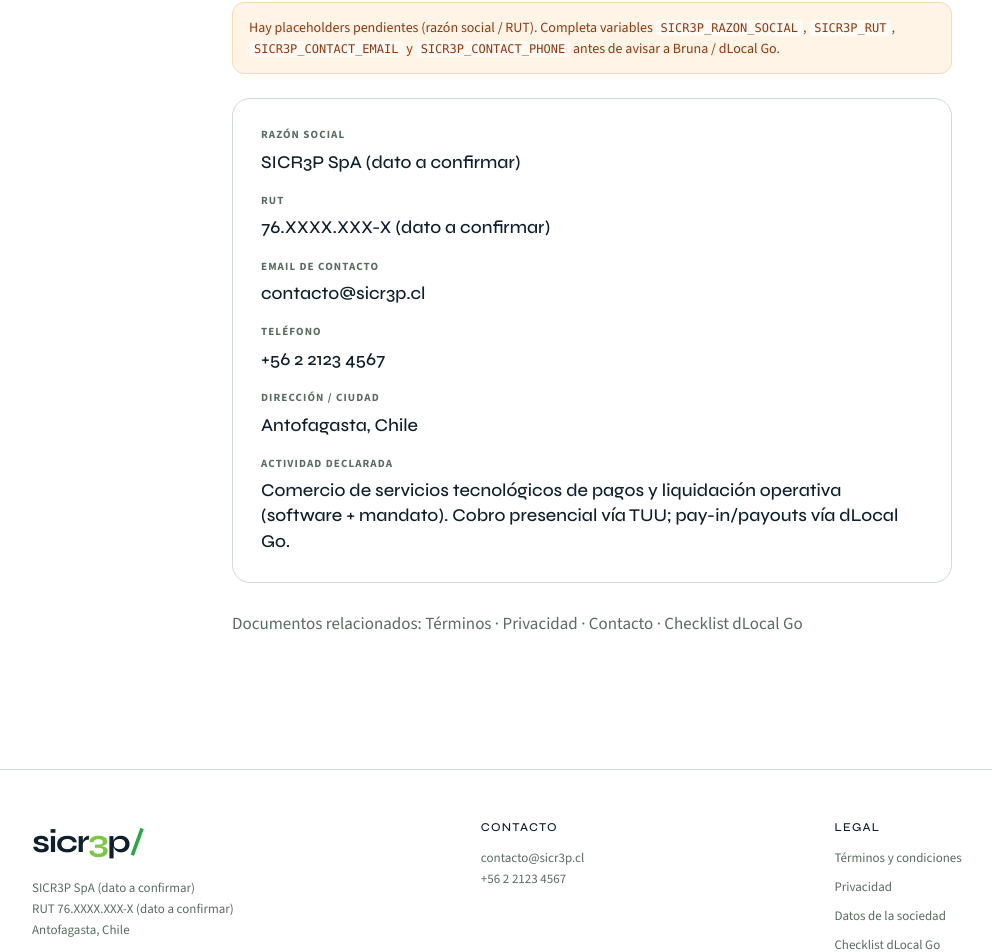
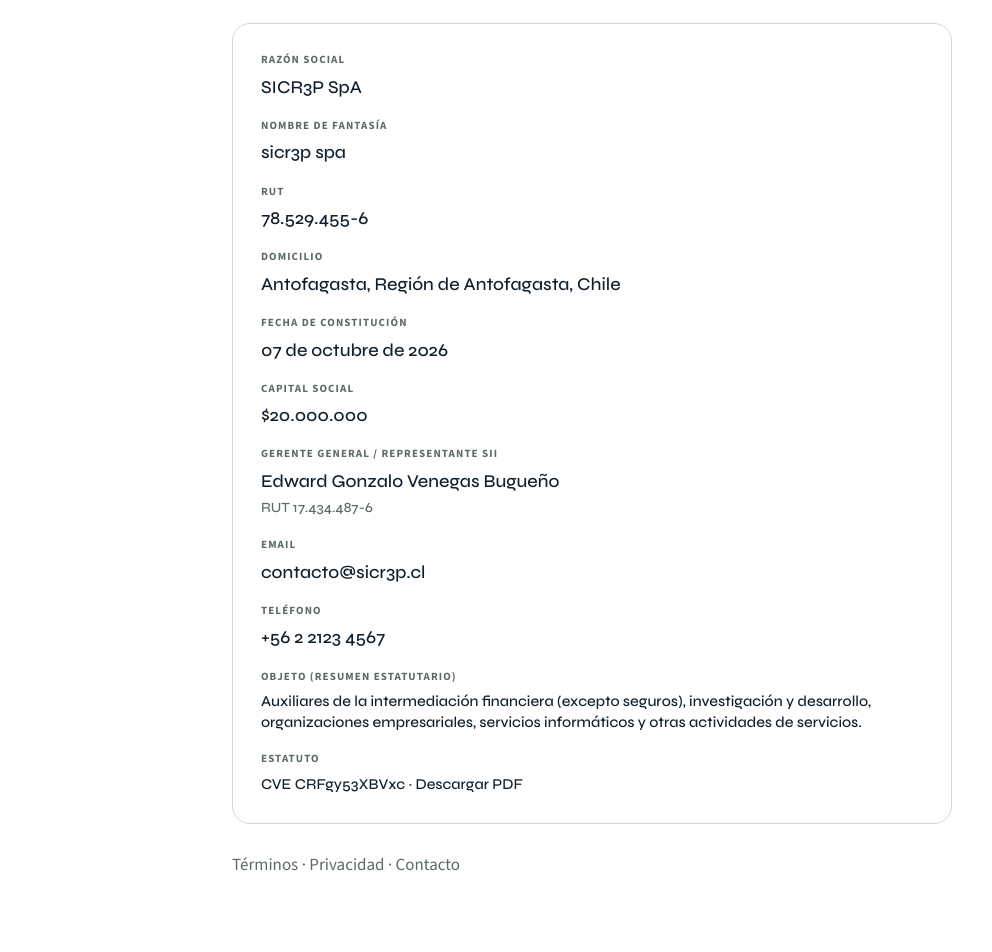
Before and after one commit to Houmeecl/asg, a Next.js app: page /legal in a window 1280 px wide. Shown: the part 445-1397 px from the top of the page, without its empty margins (48-1040 px from the left). Built offline with nearby package versions, Linux system fonts and the light colour scheme.

Commit message:
Términos solo sicr3p/ y datos PJ del estatuto CRFgy53XBVxc
Actualiza RUT 78.529.455-6 / SICR3P SpA; elimina marcas de terceros
de condiciones y privacidad; publica PDF del estatuto.

Co-authored-by: Houmeecl <Houmeecl@users.noreply.github.com>

```diff
--- a/app/components/SiteFooter.js
+++ b/app/components/SiteFooter.js
@@ -47,13 +47,13 @@ export default function SiteFooter() {
             <Link href="/terminos">Términos y condiciones</Link>
             <Link href="/privacidad">Privacidad</Link>
             <Link href="/legal">Datos de la sociedad</Link>
-            <Link href="/docs/legal/dlocal-go-checklist">Checklist dLocal Go</Link>
+            <Link href="/docs/legal/dlocal-go-checklist">Checklist del sitio</Link>
             <Link href="/contacto">Contacto</Link>
           </p>
         </div>
       </div>
       <div className="c foot-copy">
-        © {new Date().getFullYear()} sicr3p/ · plataforma tecnológica de pagos y liquidación vía proveedores autorizados
+        © {new Date().getFullYear()} sicr3p/ · SICR3P SpA · plataforma tecnológica de pagos y liquidación
       </div>
     </footer>
   );
--- a/app/legal/page.js
+++ b/app/legal/page.js
@@ -5,32 +5,36 @@ import { legalMeta } from '@/lib/baas/legal-copy';
 
 export const metadata = {
   title: 'Datos de la sociedad — sicr3p/',
-  description: 'Razón social, RUT y contacto para validación merchant (dLocal Go / TUU).',
+  description: 'Razón social, RUT y datos societarios de SICR3P SpA.',
 };
 
 export default function LegalPage() {
   const meta = legalMeta();
-  const { razonSocial, rut, email, telefono, direccion } = BAAS_LEGAL;
-  const pending = /confirmar|XXXX/i.test(`${razonSocial} ${rut}`);
+  const {
+    razonSocial,
+    nombreFantasia,
+    rut,
+    email,
+    telefono,
+    direccion,
+    fechaConstitucion,
+    capitalSocial,
+    representanteLegal,
+    representanteRut,
+    estatutoCve,
+    estatutoUrl,
+  } = BAAS_LEGAL;
 
   return (
     <LegalShell
       eyebrow="Persona jurídica"
       title="Datos de la sociedad"
-      updated={`Visible para revisión merchant · ${meta.updated}`}
+      updated={`Estatuto actualizado · CVE ${estatutoCve} · ${meta.updated}`}
     >
       <p className="legal-lead">
-        Información que debe coincidir con el registro en dLocal Go y con el comercio TUU. Los campos marcados
-        como “dato a confirmar” no deben usarse para solicitar revisión live hasta completarlos.
+        Identificación de {razonSocial}, titular de la plataforma sicr3p/, conforme al Certificado de
+        Estatuto Actualizado del Registro de Empresas y Sociedades.
       </p>
-
-      {pending && (
-        <div className="legal-banner warn">
-          Hay placeholders pendientes (razón social / RUT). Completa variables{' '}
-          <code>SICR3P_RAZON_SOCIAL</code>, <code>SICR3P_RUT</code>, <code>SICR3P_CONTACT_EMAIL</code> y{' '}
-          <code>SICR3P_CONTACT_PHONE</code> antes de avisar a Bruna / dLocal Go.
-        </div>
-      )}
 
       <dl className="legal-dl">
         <div>
@@ -38,11 +42,35 @@ export default function LegalPage() {
           <dd>{razonSocial}</dd>
         </div>
         <div>
+          <dt>Nombre de fantasía</dt>
+          <dd>{nombreFantasia}</dd>
+        </div>
+        <div>
           <dt>RUT</dt>
           <dd>{rut}</dd>
         </div>
         <div>
-          <dt>Email de contacto</dt>
+          <dt>Domicilio</dt>
+          <dd>{direccion}</dd>
+        </div>
+        <div>
+          <dt>Fecha de constitución</dt>
+          <dd>{fechaConstitucion}</dd>
+        </div>
+        <div>
+          <dt>Capital social</dt>
+          <dd>{capitalSocial}</dd>
+        </div>
+        <div>
+          <dt>Gerente general / representante SII</dt>
+          <dd>
+            {representanteLegal}
+            <br />
+            <span style={{ fontSize: 14, color: 'var(--ink-soft)' }}>RUT {representanteRut}</span>
+          </dd>
+        </div>
+        <div>
+          <dt>Email</dt>
           <dd><a href={`mailto:${email}`}>{email}</a></dd>
         </div>
         <div>
@@ -50,27 +78,29 @@ export default function LegalPage() {
           <dd><a href={`tel:${telefono.replace(/\s/g, '')}`}>{telefono}</a></dd>
         </div>
         <div>
-          <dt>Dirección / ciudad</dt>
-          <dd>{direccion}</dd>
+          <dt>Objeto (resumen estatutario)</dt>
+          <dd style={{ fontSize: 15, fontWeight: 500 }}>
+            Auxiliares de la intermediación financiera (excepto seguros), investigación y desarrollo,
+            organizaciones empresariales, servicios informáticos y otras actividades de servicios.
+          </dd>
         </div>
         <div>
-          <dt>Actividad declarada</dt>
-          <dd>
-            Comercio de servicios tecnológicos de pagos y liquidación operativa (software + mandato). Cobro
-            presencial vía TUU; pay-in/payouts vía dLocal Go.
+          <dt>Estatuto</dt>
+          <dd style={{ fontSize: 15, fontWeight: 500 }}>
+            CVE {estatutoCve} ·{' '}
+            <a href={estatutoUrl} target="_blank" rel="noreferrer">
+              Descargar PDF
+            </a>
           </dd>
         </div>
       </dl>
 
       <p className="legal-lead" style={{ marginTop: 28 }}>
-        Documentos relacionados:{' '}
         <Link href="/terminos">Términos</Link>
         {' · '}
         <Link href="/privacidad">Privacidad</Link>
         {' · '}
         <Link href="/contacto">Contacto</Link>
-        {' · '}
-        <Link href="/docs/legal/dlocal-go-checklist">Checklist dLocal Go</Link>
       </p>
     </LegalShell>
   );
--- a/app/privacidad/page.js
+++ b/app/privacidad/page.js
@@ -15,8 +15,8 @@ export default function PrivacidadPage() {
       updated={`Última actualización: ${meta.updated}`}
     >
       <p className="legal-lead">
-        Tratamos solo los datos necesarios para operar el panel, responder contacto y ejecutar cobros/payouts
-        a través de proveedores autorizados (TUU, dLocal Go).
+        Tratamos solo los datos necesarios para operar el panel sicr3p/, responder contacto y ejecutar cobros
+        y liquidaciones del servicio contratado con SICR3P SpA.
       </p>
       <article className="legal-prose">
         {PRIVACIDAD_SECTIONS.map((s) => (
--- a/app/terminos/page.js
+++ b/app/terminos/page.js
@@ -4,7 +4,7 @@ import { TERMINOS_SECTIONS, fillLegal, legalMeta } from '@/lib/baas/legal-copy';
 export const metadata = {
   title: 'Términos y condiciones — sicr3p/',
   description:
-    'Términos del servicio tecnológico sicr3p/: cobros TUU, lotes y payouts dLocal Go. Software y mandato, no banco.',
+    'Términos del servicio tecnológico sicr3p/ operado por SICR3P SpA. Software y mandato, no banco.',
 };
 
 export default function TerminosPage() {
@@ -16,8 +16,8 @@ export default function TerminosPage() {
       updated={`Última actualización: ${meta.updated} · ${meta.razonSocial} · RUT ${meta.rut}`}
     >
       <p className="legal-lead">
-        Estos términos describen el servicio real de la plataforma: portal → código/POS TUU → fondeo →
-        instrucción de payout vía dLocal Go. No son una plantilla genérica de ecommerce de productos físicos.
+        Condiciones del servicio <strong>sicr3p/</strong>: portal, cobro, lotes e instrucción de liquidación.
+        Operado exclusivamente por {meta.razonSocial}. No es una plantilla genérica de ecommerce de productos físicos.
       </p>
       <article className="legal-prose">
         {TERMINOS_SECTIONS.map((s) => (
@@ -28,9 +28,8 @@ export default function TerminosPage() {
         ))}
       </article>
       <aside className="legal-note">
-        Este texto orienta la operación comercial y la revisión de sitio (p. ej. dLocal Go). No sustituye asesoría
-        legal ni el contrato firmado con cada cliente. Validar RUT/razón social oficiales antes de solicitar
-        activación live.
+        Este texto orienta la operación comercial de sicr3p/. No sustituye asesoría legal ni el contrato
+        firmado con cada cliente. Estatuto societario: CVE CRFgy53XBVxc (Registro de Empresas y Sociedades).
       </aside>
     </LegalShell>
   );
--- a/lib/baas/config.js
+++ b/lib/baas/config.js
@@ -1,10 +1,21 @@
-/** Datos legales / contacto — alinear con cuenta dLocal Go antes de pedir revisión. */
+/**
+ * Datos legales / contacto — alineados al Estatuto Actualizado
+ * Registro de Empresas y Sociedades, CVE CRFgy53XBVxc (08-10-2026).
+ */
 export const BAAS_LEGAL = {
-  razonSocial: process.env.SICR3P_RAZON_SOCIAL || 'SICR3P SpA (dato a confirmar)',
-  rut: process.env.SICR3P_RUT || '76.XXXX.XXX-X (dato a confirmar)',
+  razonSocial: process.env.SICR3P_RAZON_SOCIAL || 'SICR3P SpA',
+  nombreFantasia: process.env.SICR3P_NOMBRE_FANTASIA || 'sicr3p spa',
+  rut: process.env.SICR3P_RUT || '78.529.455-6',
   email: process.env.SICR3P_CONTACT_EMAIL || 'contacto@sicr3p.cl',
   telefono: process.env.SICR3P_CONTACT_PHONE || '+56 2 2123 4567',
-  direccion: process.env.SICR3P_ADDRESS || 'Antofagasta, Chile',
+  direccion:
+    process.env.SICR3P_ADDRESS || 'Antofagasta, Región de Antofagasta, Chile',
+  fechaConstitucion: '07 de octubre de 2026',
+  capitalSocial: '$20.000.000',
+  representanteLegal: 'Edward Gonzalo Venegas Bugueño',
+  representanteRut: '17.434.487-6',
+  estatutoCve: 'CRFgy53XBVxc',
+  estatutoUrl: '/legal/estatuto-sicr3p-spa.pdf',
   // Solo enlaces reales; vacío = no mostrar iconos
   social: {
     linkedin: process.env.SICR3P_LINKEDIN || '',
```
Also changed, not shown: app/docs/legal/dlocal-go-checklist/page.js (+15 -15 lines), lib/baas/legal-copy.js, 3 other files (tests, documents, lock files or other folders).
